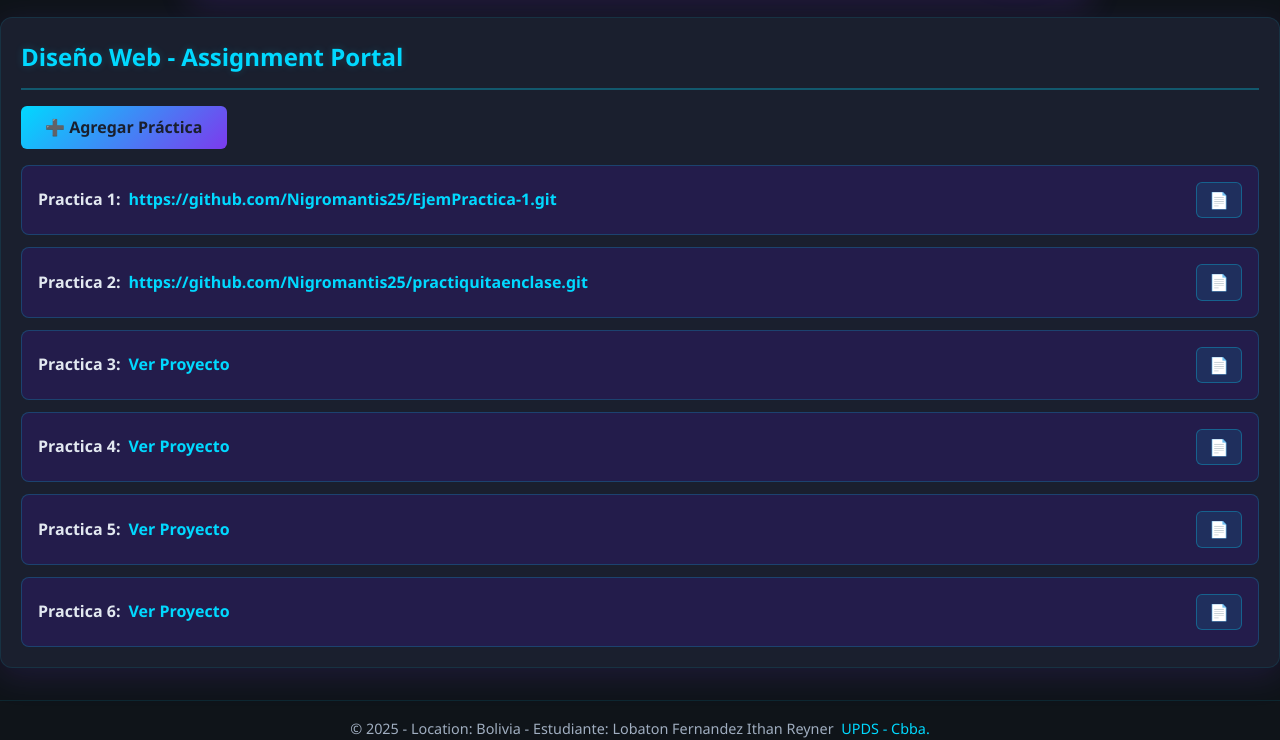
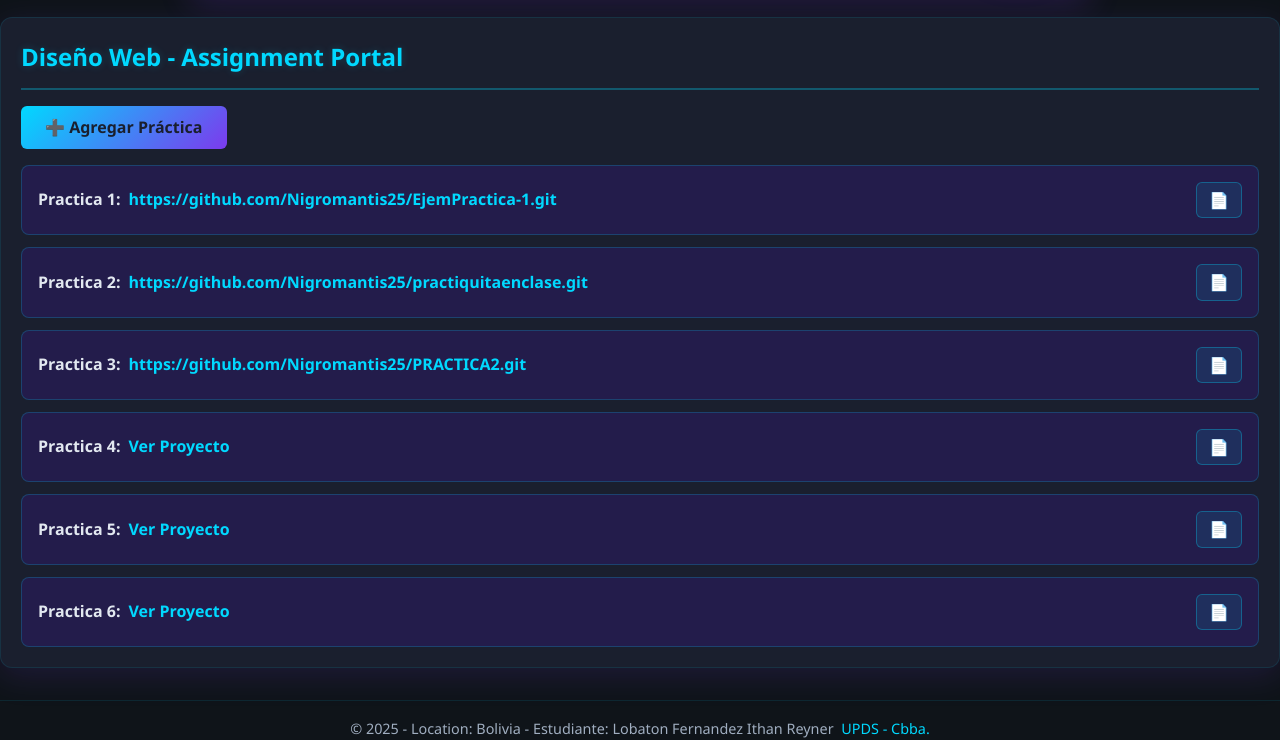
Before and after one commit to Nigromantis25/EjemPractica-1, a plain HTML site: page index.html in a window 1280 px wide. Shown: the part 169-909 px from the top of the page. Drawn offline with Linux system fonts and the light colour scheme.

Commit message:
PRACTICA2

```diff
--- a/index.html
+++ b/index.html
@@ -48,7 +48,7 @@
       </li>
       <li class="practice-item" data-practice="3">
         <div class="practice-info">
-          <strong>Practica 3:</strong> <a href="#" target="_blank">Ver Proyecto</a>
+          <strong>Practica 3:</strong> <a href="https://github.com/Nigromantis25/PRACTICA2.git" target="_blank">https://github.com/Nigromantis25/PRACTICA2.git</a>
         </div>
         <div class="practice-actions">
           <button class="btn-upload-pdf" onclick="document.getElementById('pdf3').click()" title="Subir PDF">📄</button>
```
